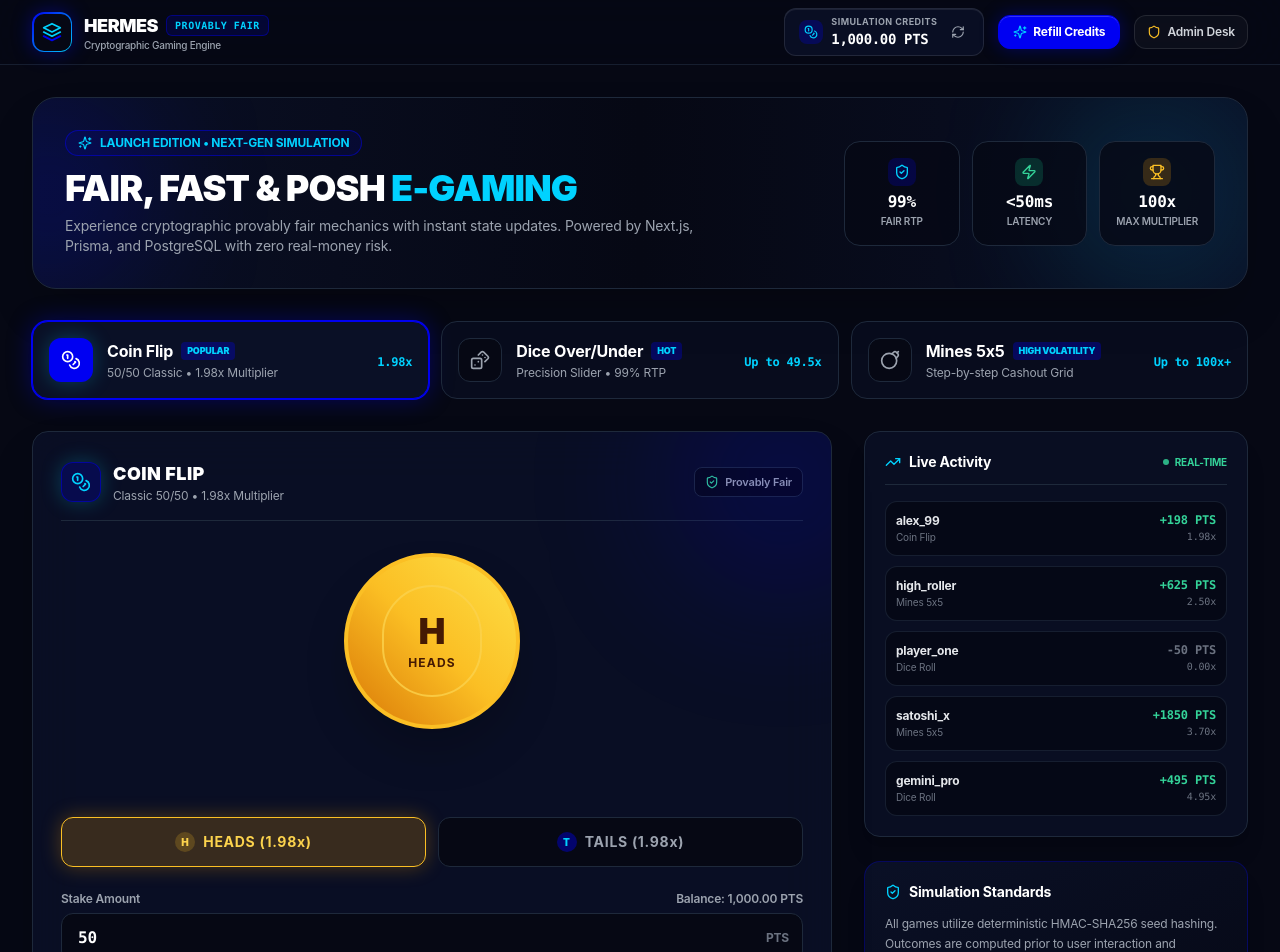
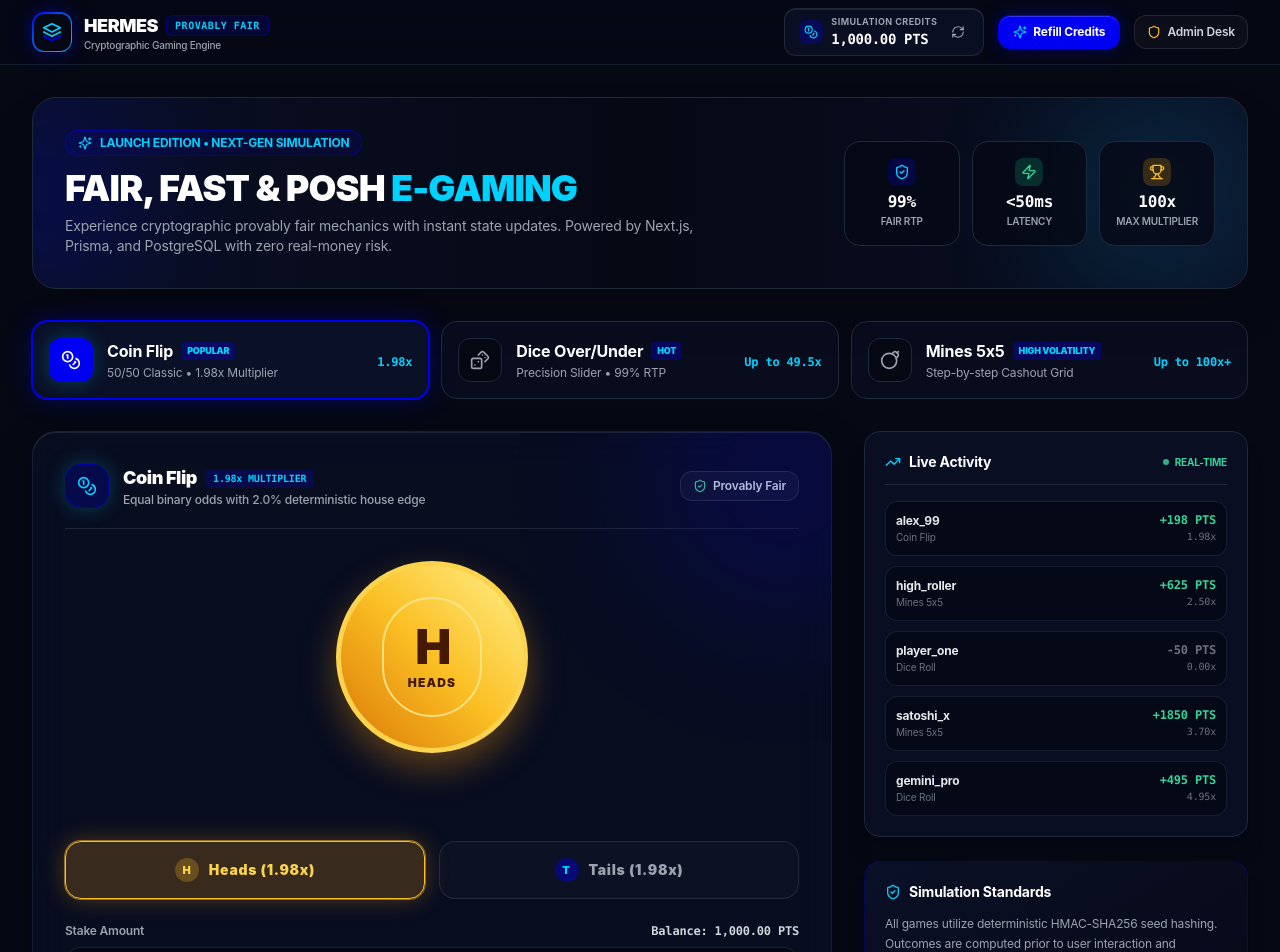
Before and after one commit to Sakib669/bet-demo, a Next.js app: page / in a window 1280 px wide. Shown: the top 952 px of the page. Built offline with nearby package versions, Linux system fonts and the light colour scheme; no server answers; the database is empty.

Commit message:
style: elevate CoinFlip with metallic specular 3D styling and provably-fair verification UX

```diff
--- a/components/games/CoinFlip.tsx
+++ b/components/games/CoinFlip.tsx
@@ -3,7 +3,7 @@
 import { useState } from "react";
 import { useWallet } from "@/lib/wallet-context";
 import { formatCurrency } from "@/lib/utils";
-import { Coins, ShieldCheck, Sparkles, AlertCircle } from "lucide-react";
+import { Coins, ShieldCheck, Sparkles, AlertCircle, Check } from "lucide-react";
 
 export function CoinFlip() {
   const { balance, updateBalance } = useWallet();
@@ -16,10 +16,11 @@ export function CoinFlip() {
   const [errorMessage, setErrorMessage] = useState<string | null>(null);
   const [seedHash, setSeedHash] = useState<string | null>(null);
   const [showFairness, setShowFairness] = useState<boolean>(false);
+  const [copiedHash, setCopiedHash] = useState<boolean>(false);
 
   const handleFlip = async () => {
     if (betAmount <= 0) {
-      setErrorMessage("Enter a valid bet amount.");
+      setErrorMessage("Enter a valid stake amount.");
       return;
     }
     if (betAmount > balance) {
@@ -41,12 +42,11 @@ export function CoinFlip() {
       const data = await res.json();
 
       if (!data.success) {
-        setErrorMessage(data.message || "Failed to flip coin.");
+        setErrorMessage(data.message || "Failed to resolve coin flip.");
         setIsFlipping(false);
         return;
       }
 
-      // Simulate 1.5s flip rotation animation
       setTimeout(() => {
         setFlipResult(data.outcome);
         setLastWin(data.won);
@@ -56,7 +56,7 @@ export function CoinFlip() {
         setIsFlipping(false);
       }, 1400);
     } catch {
-      setErrorMessage("Network error during flip.");
+      setErrorMessage("Network error during game resolution.");
       setIsFlipping(false);
     }
   };
@@ -68,43 +68,64 @@ export function CoinFlip() {
     });
   };
 
+  const copySeed = () => {
+    if (!seedHash) return;
+    navigator.clipboard.writeText(seedHash);
+    setCopiedHash(true);
+    setTimeout(() => setCopiedHash(false), 2000);
+  };
+
   return (
-    <div className="relative overflow-hidden rounded-2xl border border-[#1E293B] bg-[#0A1026]/90 p-5 sm:p-7 shadow-2xl backdrop-blur-xl">
-      {/* Background ambient glow */}
-      <div className="absolute -right-20 -top-20 h-64 w-64 rounded-full bg-[#0000F2]/15 blur-3xl pointer-events-none" />
+    <div className="glass-surface relative overflow-hidden rounded-3xl p-6 sm:p-8 backdrop-blur-2xl">
+      {/* Ambient background refraction */}
+      <div className="absolute -right-24 -top-24 h-72 w-72 rounded-full bg-[#0000F2]/15 blur-3xl pointer-events-none" />
 
       {/* Header */}
-      <div className="mb-6 flex flex-wrap items-center justify-between gap-2 border-b border-[#1E293B] pb-4">
-        <div className="flex items-center gap-3">
-          <div className="flex h-10 w-10 items-center justify-center rounded-xl bg-[#0000F2]/20 text-[#00D2FF] border border-[#0000F2]/50 shadow-cyan-glow">
+      <div className="mb-6 flex flex-wrap items-center justify-between gap-3 border-b border-white/10 pb-5">
+        <div className="flex items-center gap-3.5">
+          <div className="flex h-11 w-11 items-center justify-center rounded-2xl bg-[#0000F2]/20 text-[#00D2FF] border border-[#0000F2]/50 shadow-[0_0_20px_rgba(0,210,255,0.25)]">
             <Coins className="h-5 w-5" />
           </div>
           <div>
-            <h2 className="text-lg font-black tracking-wide text-white">COIN FLIP</h2>
-            <p className="text-xs text-gray-400">Classic 50/50 • 1.98x Multiplier</p>
+            <div className="flex items-center gap-2">
+              <h2 className="text-lg font-black tracking-tight text-white">Coin Flip</h2>
+              <span className="rounded bg-[#0000F2]/20 px-2 py-0.5 text-[10px] font-mono font-bold text-[#00D2FF]">
+                1.98x MULTIPLIER
+              </span>
+            </div>
+            <p className="text-xs text-gray-400 font-medium">Equal binary odds with 2.0% deterministic house edge</p>
           </div>
         </div>
 
         <button
           onClick={() => setShowFairness(!showFairness)}
-          className="flex items-center gap-1.5 rounded-lg border border-[#1E293B] bg-[#060814] px-2.5 py-1.5 text-[11px] font-semibold text-gray-400 hover:text-[#00D2FF] transition-colors"
+          className="flex items-center gap-1.5 rounded-xl border border-white/10 bg-white/[0.04] px-3 py-1.5 text-xs font-semibold text-gray-300 hover:text-[#00D2FF] hover:border-[#0000F2]/50 transition-all active:scale-95"
         >
           <ShieldCheck className="h-3.5 w-3.5 text-emerald-400" />
           <span>Provably Fair</span>
         </button>
       </div>
 
-      {/* Fairness verification bar */}
+      {/* Fairness Drawer */}
       {showFairness && seedHash && (
-        <div className="mb-6 rounded-xl border border-[#0000F2]/40 bg-[#060814] p-3 text-[11px] font-mono text-gray-300">
-          <span className="text-gray-500 block mb-0.5 font-sans font-bold">SHA-256 Server Seed Hash:</span>
-          <span className="break-all text-[#00D2FF]">{seedHash}</span>
+        <div className="mb-6 rounded-2xl border border-[#0000F2]/40 bg-[#060814]/90 p-4 font-mono text-xs text-gray-300 shadow-inner">
+          <div className="flex items-center justify-between mb-1.5 font-sans font-bold text-gray-400 text-[11px]">
+            <span>Deterministic SHA-256 Seed Hash</span>
+            <button
+              onClick={copySeed}
+              className="flex items-center gap-1 text-[#00D2FF] hover:underline text-[10px]"
+            >
+              {copiedHash ? <Check className="h-3 w-3" /> : null}
+              {copiedHash ? "Copied" : "Copy Hash"}
+            </button>
+          </div>
+          <span className="break-all text-[#00D2FF] text-[11px] select-all leading-relaxed">{seedHash}</span>
         </div>
       )}
 
       {/* 3D Coin Animation Display */}
       <div className="my-8 flex flex-col items-center justify-center">
-        <div className="coin-container h-36 w-36 sm:h-44 sm:w-44">
+        <div className="coin-container h-40 w-40 sm:h-48 sm:w-48">
           <div
             className={`coin-inner ${
               isFlipping
@@ -117,18 +138,18 @@ export function CoinFlip() {
             }`}
           >
             {/* Heads Face */}
-            <div className="coin-face border-4 border-amber-400 bg-gradient-to-tr from-amber-600 via-amber-400 to-yellow-300 text-amber-950 shadow-2xl">
-              <div className="flex flex-col items-center justify-center rounded-full border-2 border-amber-300/80 p-6">
-                <span className="text-3xl sm:text-4xl font-black">H</span>
-                <span className="text-[10px] sm:text-xs font-bold uppercase tracking-widest mt-1">HEADS</span>
+            <div className="coin-face border-[5px] border-amber-300 bg-gradient-to-tr from-amber-600 via-amber-400 to-yellow-200 text-amber-950 shadow-[0_15px_35px_rgba(245,158,11,0.35)]">
+              <div className="flex flex-col items-center justify-center rounded-full border-2 border-amber-200/90 p-6">
+                <span className="text-4xl sm:text-5xl font-black tracking-tighter">H</span>
+                <span className="text-[10px] sm:text-xs font-black uppercase tracking-widest mt-1">HEADS</span>
               </div>
             </div>
 
             {/* Tails Face */}
-            <div className="coin-face coin-back border-4 border-[#00D2FF] bg-gradient-to-tr from-[#0000F2] via-[#3B82F6] to-[#00D2FF] text-white shadow-cyan-glow">
-              <div className="flex flex-col items-center justify-center rounded-full border-2 border-[#00D2FF]/60 p-6">
-                <span className="text-3xl sm:text-4xl font-black">T</span>
-                <span className="text-[10px] sm:text-xs font-bold uppercase tracking-widest mt-1">TAILS</span>
+            <div className="coin-face coin-back border-[5px] border-[#00D2FF] bg-gradient-to-tr from-[#0000F2] via-[#2563EB] to-[#00D2FF] text-white shadow-[0_15px_35px_rgba(0,0,242,0.45)]">
+              <div className="flex flex-col items-center justify-center rounded-full border-2 border-[#00D2FF]/70 p-6">
+                <span className="text-4xl sm:text-5xl font-black tracking-tighter">T</span>
+                <span className="text-[10px] sm:text-xs font-black uppercase tracking-widest mt-1">TAILS</span>
               </div>
             </div>
           </div>
@@ -138,58 +159,58 @@ export function CoinFlip() {
         <div className="mt-6 h-8 text-center">
           {lastWin !== null && (
             <div
-              className={`inline-flex items-center gap-2 rounded-full px-4 py-1 text-xs font-bold tracking-wide animate-in zoom-in-95 duration-200 ${
+              className={`inline-flex items-center gap-2 rounded-full px-5 py-1.5 text-xs font-black tracking-wide animate-in zoom-in-95 duration-200 ${
                 lastWin
-                  ? "border border-emerald-500/50 bg-emerald-500/20 text-emerald-300 shadow-lg"
-                  : "border border-ruby/50 bg-ruby/20 text-ruby"
+                  ? "border border-emerald-400/50 bg-emerald-500/15 text-emerald-300 shadow-[0_0_20px_rgba(16,185,129,0.3)]"
+                  : "border border-ruby/50 bg-ruby/15 text-ruby"
               }`}
             >
               <Sparkles className="h-3.5 w-3.5" />
-              {lastWin ? `WON +${formatCurrency(lastPayout)} PTS (1.98x)` : "LOST BET"}
+              {lastWin ? `Won +${formatCurrency(lastPayout)} PTS (1.98x)` : "Loss — Try Next Flip"}
             </div>
           )}
         </div>
       </div>
 
       {/* Choice Selector (Heads or Tails) */}
-      <div className="grid grid-cols-2 gap-3 mb-6">
+      <div className="grid grid-cols-2 gap-3.5 mb-6">
         <button
           onClick={() => setChoice("HEADS")}
           disabled={isFlipping}
-          className={`flex items-center justify-center gap-2 rounded-xl py-3.5 text-sm font-bold tracking-wider transition-all ${
+          className={`flex items-center justify-center gap-2.5 rounded-2xl py-4 text-sm font-black tracking-wider transition-all duration-200 ${
             choice === "HEADS"
-              ? "border border-amber-400 bg-amber-500/20 text-amber-300 shadow-[0_0_20px_rgba(245,158,11,0.3)]"
-              : "border border-[#1E293B] bg-[#060814] text-gray-400 hover:text-white"
+              ? "border border-amber-400 bg-amber-500/20 text-amber-300 shadow-[0_0_25px_rgba(245,158,11,0.3)] ring-1 ring-amber-400/50"
+              : "border border-white/10 bg-white/[0.02] text-gray-400 hover:text-white hover:border-white/20 active:scale-98"
           }`}
         >
-          <span className="flex h-5 w-5 items-center justify-center rounded-full bg-amber-400/20 text-[10px] text-amber-300 font-black">
+          <span className="flex h-6 w-6 items-center justify-center rounded-full bg-amber-400/25 text-[11px] text-amber-300 font-black">
             H
           </span>
-          HEADS (1.98x)
+          Heads (1.98x)
         </button>
 
         <button
           onClick={() => setChoice("TAILS")}
           disabled={isFlipping}
-          className={`flex items-center justify-center gap-2 rounded-xl py-3.5 text-sm font-bold tracking-wider transition-all ${
+          className={`flex items-center justify-center gap-2.5 rounded-2xl py-4 text-sm font-black tracking-wider transition-all duration-200 ${
             choice === "TAILS"
-              ? "border border-[#00D2FF] bg-[#0000F2]/30 text-[#00D2FF] shadow-cyan-glow"
-              : "border border-[#1E293B] bg-[#060814] text-gray-400 hover:text-white"
+              ? "border border-[#00D2FF] bg-[#0000F2]/30 text-[#00D2FF] shadow-[0_0_25px_rgba(0,0,242,0.4)] ring-1 ring-[#00D2FF]/50"
+              : "border border-white/10 bg-white/[0.02] text-gray-400 hover:text-white hover:border-white/20 active:scale-98"
           }`}
         >
-          <span className="flex h-5 w-5 items-center justify-center rounded-full bg-[#0000F2]/40 text-[10px] text-[#00D2FF] font-black">
+          <span className="flex h-6 w-6 items-center justify-center rounded-full bg-[#0000F2]/40 text-[11px] text-[#00D2FF] font-black">
             T
           </span>
-          TAILS (1.98x)
+          Tails (1.98x)
         </button>
       </div>
 
       {/* Bet Configuration */}
       <div className="space-y-4">
         <div>
-          <div className="flex justify-between text-xs font-semibold text-gray-400 mb-1.5">
+          <div className="flex justify-between text-xs font-semibold text-gray-400 mb-2">
             <span>Stake Amount</span>
-            <span>Balance: {formatCurrency(balance)} PTS</span>
+            <span className="tabular-nums font-mono text-gray-300">Balance: {formatCurrency(balance)} PTS</span>
           </div>
 
           <div className="relative">
@@ -200,22 +221,22 @@ export function CoinFlip() {
               value={betAmount}
               onChange={(e) => setBetAmount(Math.max(1, Number(e.target.value)))}
               disabled={isFlipping}
-              className="w-full rounded-xl border border-[#1E293B] bg-[#060814] px-4 py-3 font-mono text-base font-bold text-white focus:border-[#0000F2] focus:outline-none focus:ring-1 focus:ring-[#0000F2]"
+              className="w-full rounded-2xl border border-white/10 bg-black/40 px-4 py-3.5 font-mono text-base font-bold text-white tabular-nums focus:border-[#0000F2] focus:outline-none focus:ring-1 focus:ring-[#0000F2]"
             />
-            <span className="absolute right-3.5 top-1/2 -translate-y-1/2 text-xs font-bold text-gray-500">
+            <span className="absolute right-4 top-1/2 -translate-y-1/2 text-xs font-bold text-gray-500 font-mono">
               PTS
             </span>
           </div>
         </div>
 
-        {/* Quick Bet Buttons */}
+        {/* Quick Bet Presets */}
         <div className="grid grid-cols-5 gap-2">
           {[10, 50, 100, 500].map((amt) => (
             <button
               key={amt}
               onClick={() => setBetAmount(amt)}
               disabled={isFlipping}
-              className="rounded-lg border border-[#1E293B] bg-[#060814] py-1.5 font-mono text-xs font-bold text-gray-300 hover:border-[#0000F2] hover:text-white transition-all"
+              className="rounded-xl border border-white/10 bg-white/[0.03] py-2 font-mono text-xs font-bold text-gray-300 hover:border-[#0000F2]/60 hover:text-white transition-all active:scale-95"
             >
               {amt}
             </button>
@@ -223,26 +244,26 @@ export function CoinFlip() {
           <button
             onClick={() => adjustBet(2)}
             disabled={isFlipping}
-            className="rounded-lg border border-[#1E293B] bg-[#060814] py-1.5 font-mono text-xs font-bold text-[#00D2FF] hover:border-[#0000F2]"
+            className="rounded-xl border border-[#0000F2]/40 bg-[#0000F2]/10 py-2 font-mono text-xs font-bold text-[#00D2FF] hover:border-[#0000F2] active:scale-95 transition-all"
           >
             2X
           </button>
         </div>
 
         {errorMessage && (
-          <div className="flex items-center gap-2 rounded-xl border border-ruby/30 bg-ruby/10 p-3 text-xs font-medium text-ruby">
+          <div className="flex items-center gap-2 rounded-2xl border border-ruby/40 bg-ruby/10 p-3.5 text-xs font-semibold text-ruby">
             <AlertCircle className="h-4 w-4 shrink-0" />
             <span>{errorMessage}</span>
           </div>
         )}
 
-        {/* Submit Bet Action */}
+        {/* Action Button */}
         <button
           onClick={handleFlip}
           disabled={isFlipping}
-          className="w-full rounded-xl border border-[#0000F2] bg-[#0000F2] py-4 text-sm font-black tracking-wider text-white shadow-cobalt-glow transition-all hover:bg-[#1E29FF] active:scale-98 disabled:opacity-50"
+          className="btn-tactile w-full rounded-2xl border border-[#0000F2] bg-[#0000F2] py-4 text-sm font-black tracking-wider text-white shadow-cobalt-glow active:scale-98 disabled:opacity-50"
         >
-          {isFlipping ? "FLIPPING COIN..." : `FLIP COIN (${betAmount} PTS)`}
+          {isFlipping ? "Resolving Outcome..." : `Flip Coin (${betAmount} PTS)`}
         </button>
       </div>
     </div>
```
